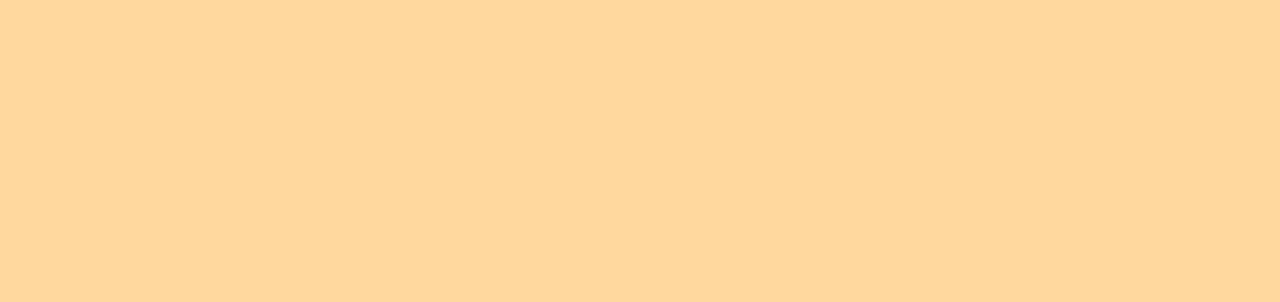
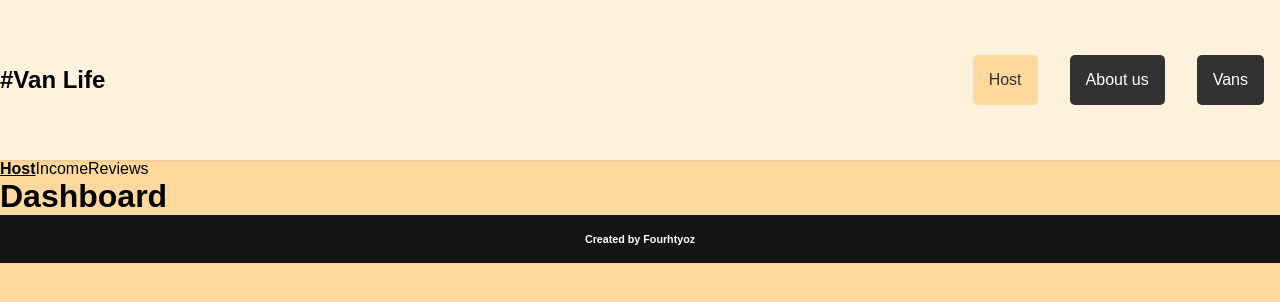
Before and after one commit to fourhtyoz/React-Vanlife, a React (Vite) app: page /host in a window 1280 px wide. Before the commit this address had no page. Shown: the top 302 px of the page. Built offline with nearby package versions, Linux system fonts and the light colour scheme; what miragejs would draw is missing.

Commit message:
Navlinks

```diff
--- /dev/null
+++ b/src/components/HostLayout.jsx
@@ -0,0 +1,20 @@
+import { Outlet, NavLink } from "react-router-dom";
+
+export default function HostLayout() {
+
+    const activeStyle = {
+        textDecoration: 'underline',
+        fontWeight: 'bold'
+    }
+
+    return(
+        <>
+            <div>
+            <NavLink to='/host' end style={({isActive}) => isActive ? activeStyle : null}>Host</NavLink>
+            <NavLink to='/host/income' style={({isActive}) => isActive ? activeStyle : null}>Income</NavLink>
+            <NavLink to='/host/reviews' style={({isActive}) => isActive ? activeStyle : null}>Reviews</NavLink>
+            </div>
+            <Outlet />
+        </>
+    )
+}
--- a/src/components/Navbar.jsx
+++ b/src/components/Navbar.jsx
@@ -1,13 +1,18 @@
-import { Link } from 'react-router-dom'
+import { Link, NavLink } from 'react-router-dom'
 
 export default function Navbar() {
+    const activeStyle = {
+        backgroundColor: '#ffd89e',
+        color: '#323232'
+    }
+
     return (
         <nav className="nav--bar">
-            <h1>#Van Life</h1>
+            <Link to='/'><h1>#Van Life</h1></Link>
             <div className="nav--links">
-                <Link to='/'>Home page</Link>
-                <Link to='/about'>About us</Link>
-                <Link to='/vans'>Vans</Link>
+                <NavLink to='/host' style={({isActive}) => isActive ? activeStyle : null }>Host</NavLink>
+                <NavLink to='/about' style={({isActive}) => isActive ? activeStyle : null }>About us</NavLink>
+                <NavLink to='/vans' style={({isActive}) => isActive ? activeStyle : null }>Vans</NavLink>
             </div>
         </nav>
     )
--- a/src/index.css
+++ b/src/index.css
@@ -137,6 +137,7 @@ img {
 
 
 footer {
+    height: 3rem;
     width: 100%;
     background-color: rgb(21, 21, 21);
     color: white;
--- a/src/index.jsx
+++ b/src/index.jsx
@@ -3,8 +3,12 @@ import { BrowserRouter, Routes, Route } from 'react-router-dom'
 import About from "./pages/About";
 import Home from "./pages/Home";
 import Vans from "./pages/Vans/Vans";
-import VanDetail from "./pages/VanDetail";
+import VanDetail from "./pages/Vans/VanDetail";
 import Layout from "./components/Layout";
+import Dashboard from "./pages/Host/Dashboard";
+import Income from "./pages/Host/Income";
+import Reviews from "./pages/Host/Reviews";
+import HostLayout from "./components/HostLayout";
 import './index.css'
 import './server'
 
@@ -12,11 +16,16 @@ export default function App() {
     return (
         <BrowserRouter>
             <Routes>
-                <Route element={<Layout />}>
-                    <Route path='/'element={<Home />} />
-                    <Route path='/about'element={<About />} />
-                    <Route path='/vans'element={<Vans />} />
-                    <Route path='/vans/:id'element={<VanDetail />} />
+                <Route path='/' element={<Layout />}>
+                    <Route index element={<Home />} />
+                    <Route path='about' element={<About />} />
+                    <Route path='vans' element={<Vans />} />
+                    <Route path='vans/:id' element={<VanDetail />} />
+                    <Route path='/host' element={<HostLayout />}>
+                        <Route index element={<Dashboard />} />
+                        <Route path='income' element={<Income />} />
+                        <Route path='reviews' element={<Reviews />} />
+                    </Route>
                 </Route>
             </Routes>
         </BrowserRouter>
--- /dev/null
+++ b/src/pages/Host/Dashboard.jsx
@@ -0,0 +1,10 @@
+import { Outlet } from "react-router-dom"
+
+export default function Dashboard() {
+    return (
+        <>
+            <h1>Dashboard</h1>
+            <Outlet />
+        </>
+    )
+}
--- /dev/null
+++ b/src/pages/Host/Income.jsx
@@ -0,0 +1,5 @@
+export default function Income() {
+    return (
+        <h1>Income</h1>
+    )
+}
--- /dev/null
+++ b/src/pages/Host/Reviews.jsx
@@ -0,0 +1,5 @@
+export default function Reviews() {
+    return (
+        <h1>Reviews</h1>
+    )
+}
```
